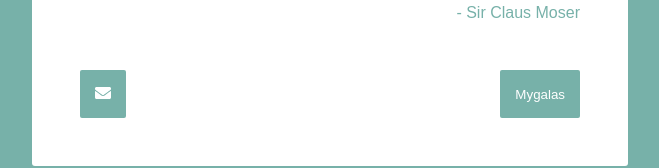
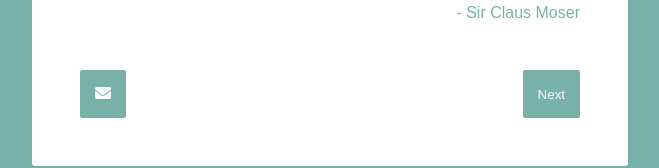
Before and after one commit to prg-sp/1_qoute_machine, a React (Create React App) app: page / in a window 1280 px wide. Shown: the part 364-532 px from the top of the page, without its empty margins (310-969 px from the left). Built offline with nearby package versions, Linux system fonts and the light colour scheme.

Commit message:
made button name 'next'

```diff
--- a/package.json
+++ b/package.json
@@ -12,10 +12,10 @@
 	"scripts": {
 		"start": "react-scripts start",
 		"build": "react-scripts build",
-		"pages": "gh-pages -b pages -d build",
 		"test": "react-scripts test",
 		"eject": "react-scripts eject",
-		"deploy": "gh-pages -d build"
+		"deploy": "gh-pages -d build",
+		"pages": "gh-pages -b pages -d build"
 	},
 	"eslintConfig": {
 		"extends": [
--- a/src/components/Myg.js
+++ b/src/components/Myg.js
@@ -7,10 +7,10 @@ const Myg = ({ cssCla, func, spalva }) => {
 				className="myg"
 				onClick={func}
 			>
-				Mygalas
+				Next
 			</button>
 		</div>
-	)
-}
+	);
+};
 
-export default Myg
+export default Myg;
```
